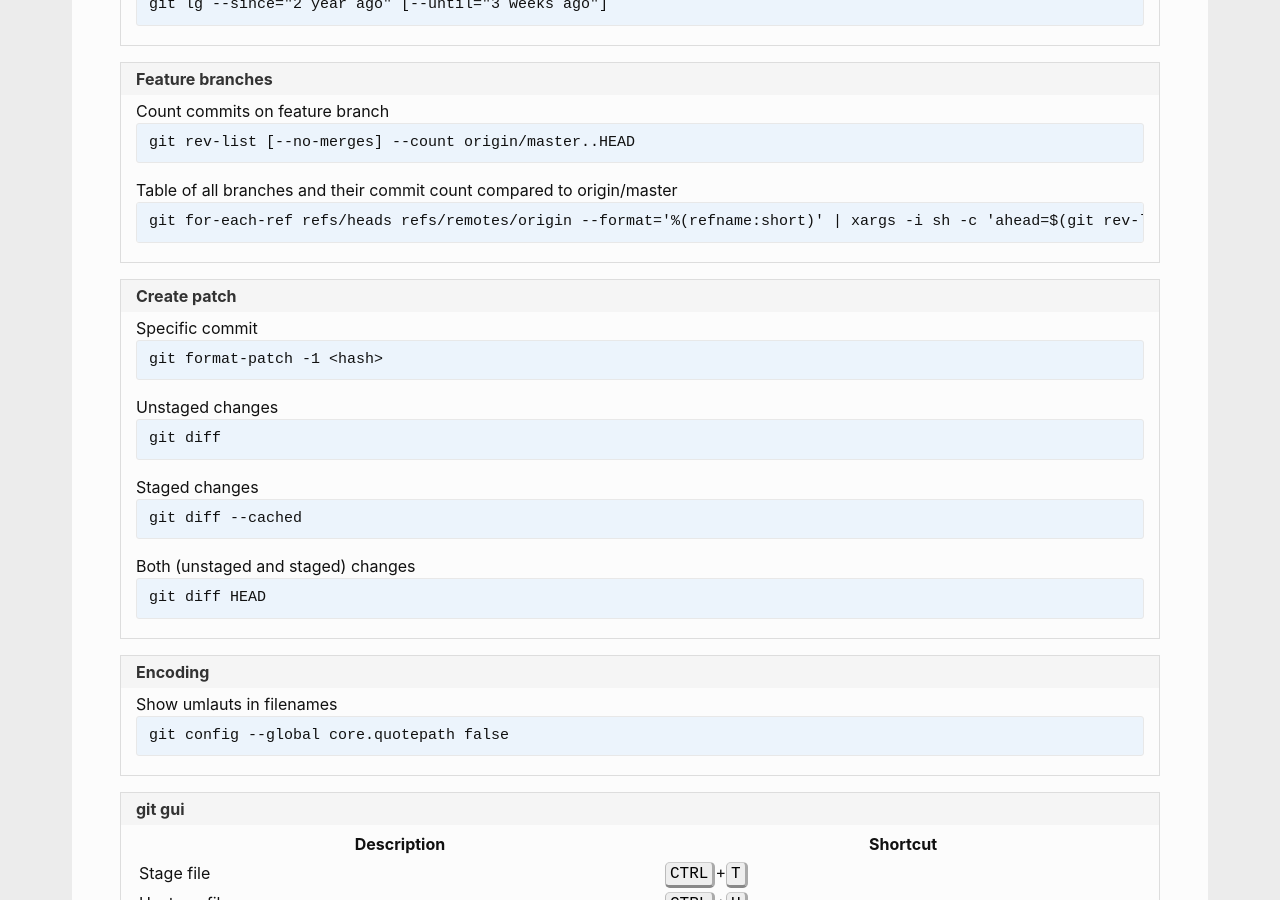
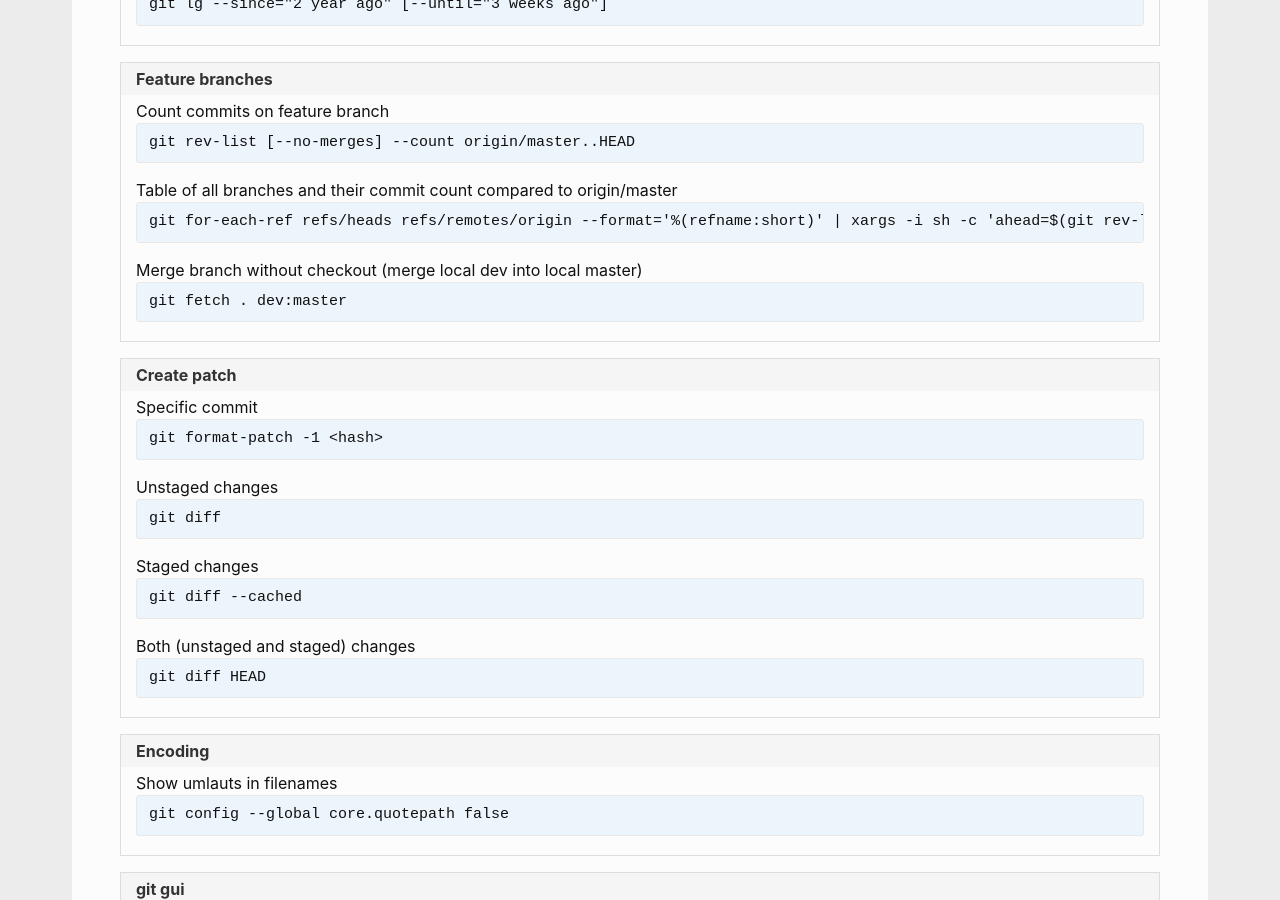
Before and after one commit to andreas-mausch/cheatsheets, a Jekyll site: the page built from _cheatsheets/git.md, in a window 1280 px wide and 900 px high, scrolled down 3106 px. Built offline with Jekyll 4.4.1, drawn with Linux system fonts in a browser that asks for light colours.

Commit message:
git: Merge branch without checkout

```diff
--- a/_cheatsheets/git.md
+++ b/_cheatsheets/git.md
@@ -56,6 +56,7 @@ section:
     commands:
       Count commits on feature branch: git rev-list [--no-merges] --count origin/master..HEAD
       Table of all branches and their commit count compared to origin/master: git for-each-ref refs/heads refs/remotes/origin --format='%(refname:short)' | xargs -i sh -c 'ahead=$(git rev-list --count origin/master..{}); behind=$(git rev-list --count {}..origin/master); printf "%4s %4s {}\n" "+$ahead" "-$behind"'
+      Merge branch without checkout (merge local dev into local master): git fetch . dev:master
   - name: Create patch
     commands:
       Specific commit: git format-patch -1 <hash>
```
